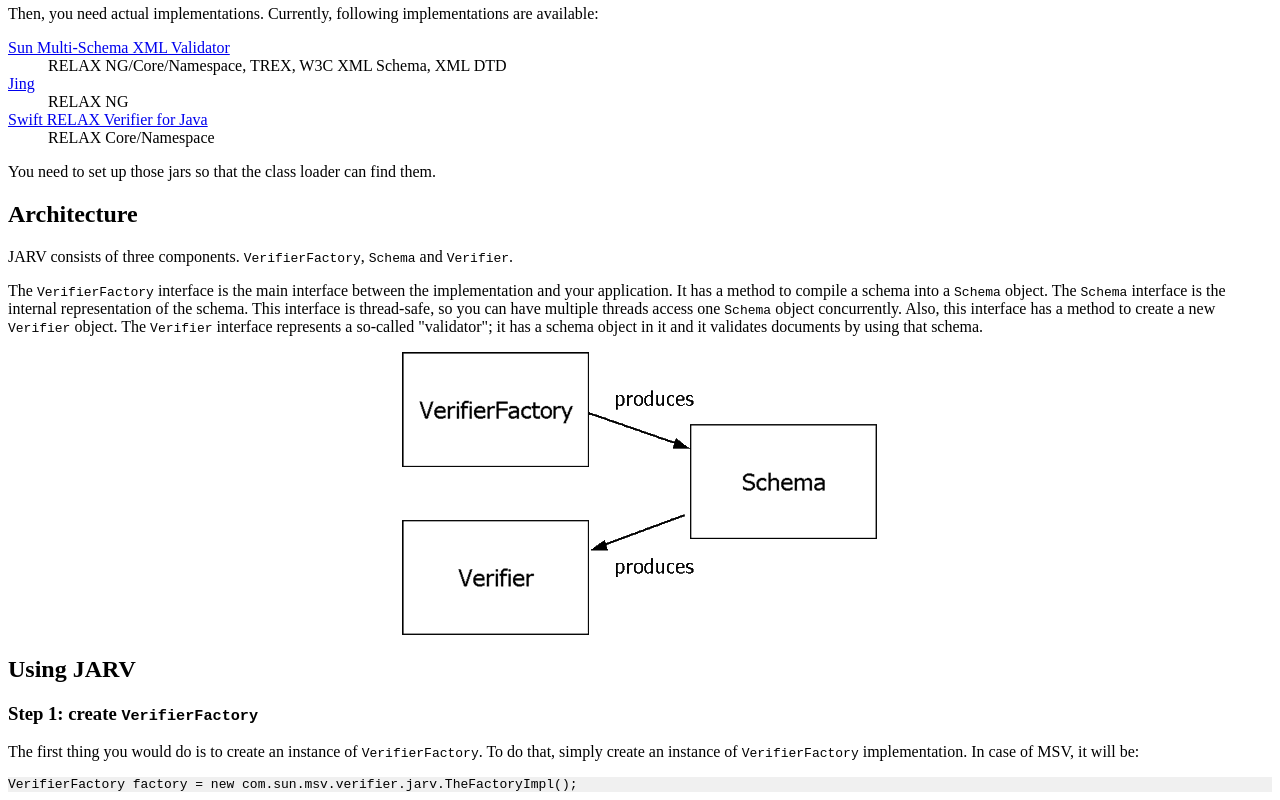
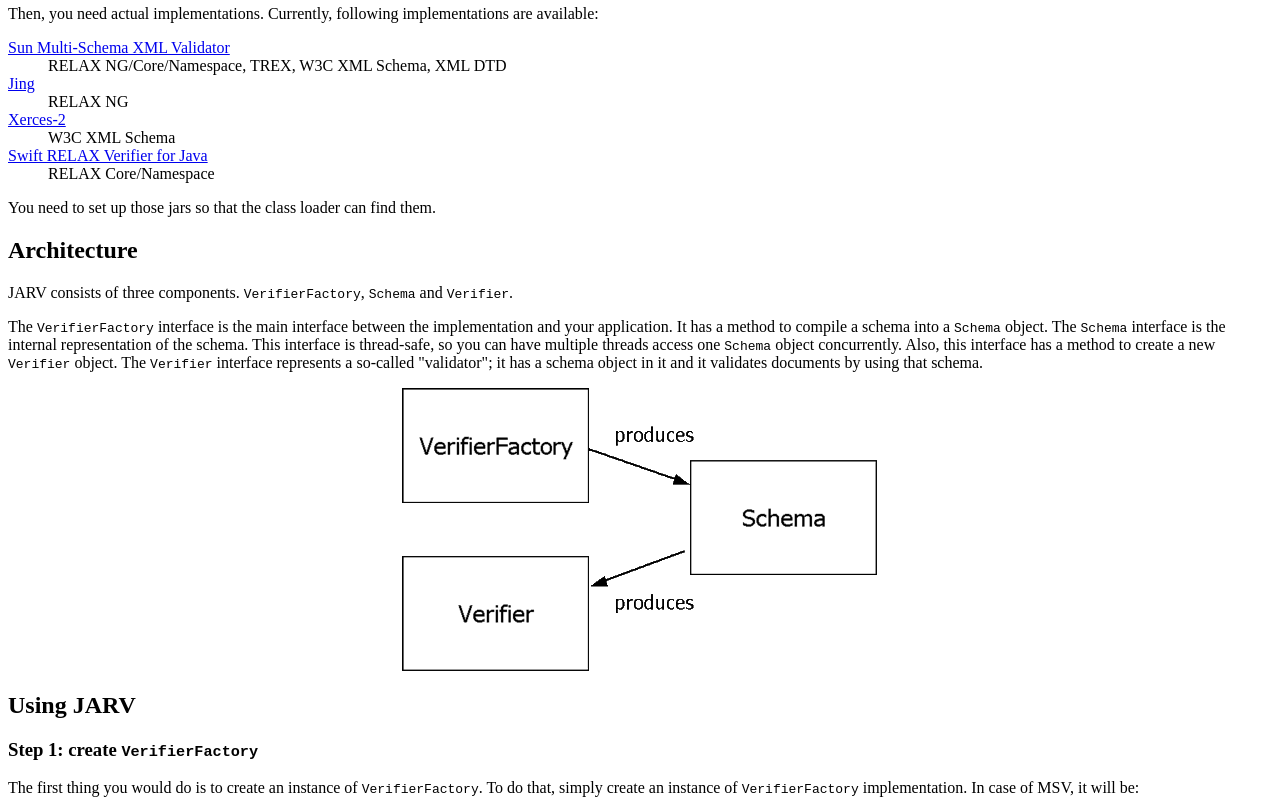
Before and after one commit to jvm-build-service-code/iso-relax, a plain HTML site: page www/JARV/JARV.html in a window 1280 px wide. Shown: the part 740-1540 px from the top of the page. Drawn offline with Linux system fonts and the light colour scheme.

Commit message:
added the new Xerces-2 JARV driver by me.

```diff
--- a/www/JARV/JARV.html
+++ b/www/JARV/JARV.html
@@ -4,6 +4,9 @@
 	<title>JARV: User's Guide</title>
 	<style>
 		pre {
+			margin-left: 2em;
+			margin-right: 2em;
+			padding: 0.5em;
 			background-color: rgb(240,240,240);
 		}
 	</style>
@@ -68,10 +71,14 @@ Written by <a href="mailto:kohsukekawaguchi@yahoo.com">Kohsuke KAWAGUCHI</a>
 		Sun Multi-Schema XML Validator
 	</a></dt>
 	<dd>RELAX NG/Core/Namespace, TREX, W3C XML Schema, XML DTD</dd>
-	<dt><a href="http://www.geocities.com/kohsukekawaguchi/relaxng/jingjarv/">
+	<dt><a href="http://www.thaiopensource.com/relaxng/jing.html">
 		Jing
 	</a></dt>
 	<dd>RELAX NG</dd>
+	<dt><a href="http://www.kohsuke.org/jarv/xerces/">
+		Xerces-2
+	</a></dt>
+	<dd>W3C XML Schema</dd>
 	<dt><a href="http://groups.yahoo.com/group/reldeve/files/Verifier%20for%20Java/">
 		Swift RELAX Verifier for Java
 	</a></dt>
```
